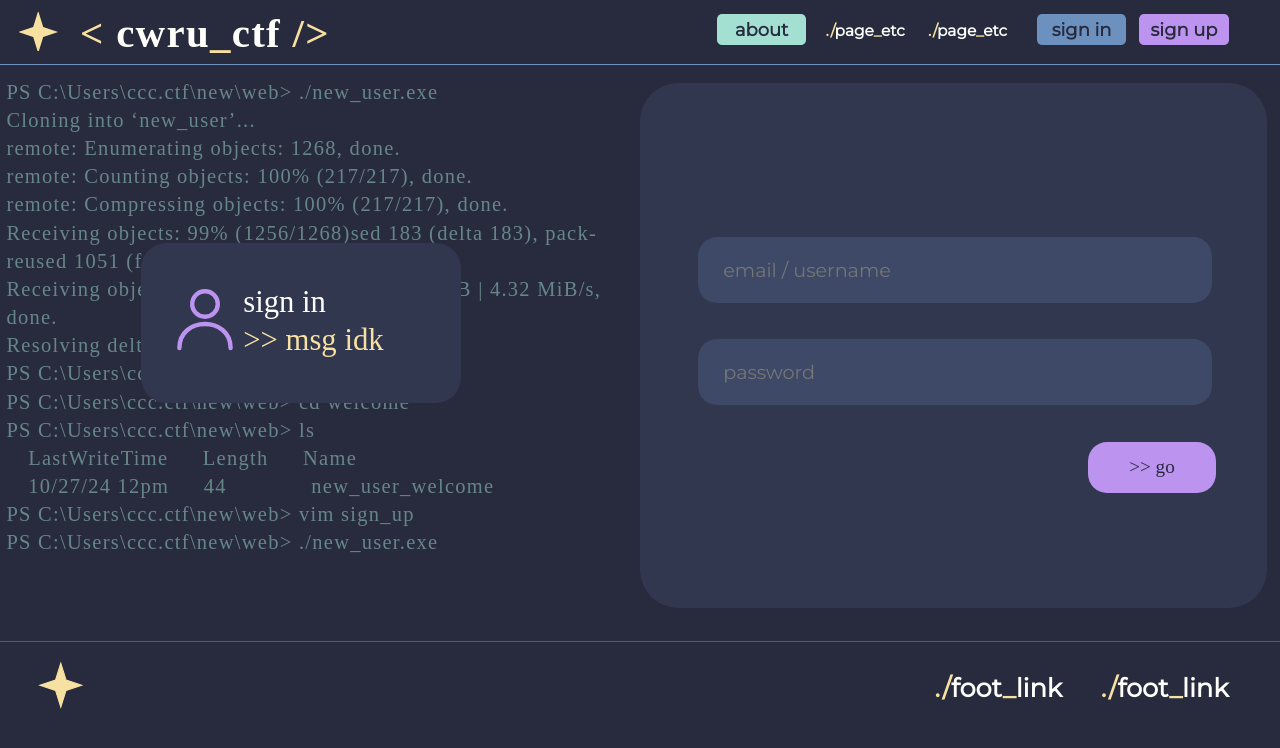
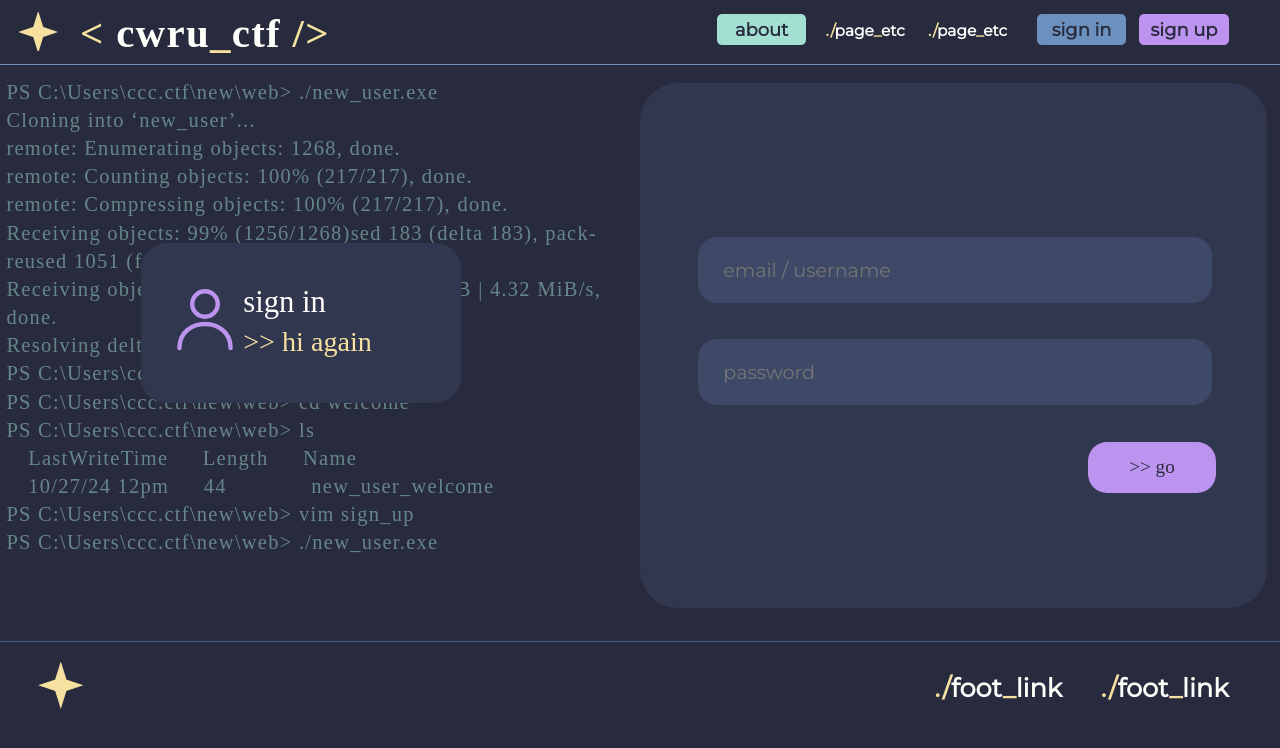
Before and after one commit to abraexe/cwru_ctf, a plain HTML site: page public/login.html in a window 1280 px wide. Drawn offline with nearby package versions, Linux system fonts and the light colour scheme; a web font is replaced by a local one.

Commit message:
updated placeholders

```diff
--- a/public/login.css
+++ b/public/login.css
@@ -76,9 +76,9 @@ body {
     font-family: var(--pt-mono);
     color: var(--vanilla);
     /* TODO: ADD COLOR VARIATION????? */
-    font-size: 2.4vw;
+    font-size: 2.2vw;
     left: 8vw;
-    top: 6.25vw;
+    top: 6.5vw;
 }
 
 #form-block {
--- a/public/login.html
+++ b/public/login.html
@@ -38,7 +38,7 @@
                 sign in
             </div>
             <div id = "title-subtext">
-                >> msg idk
+                >> hi again
             </div>
         </div>
         <div id="form-block">
```
